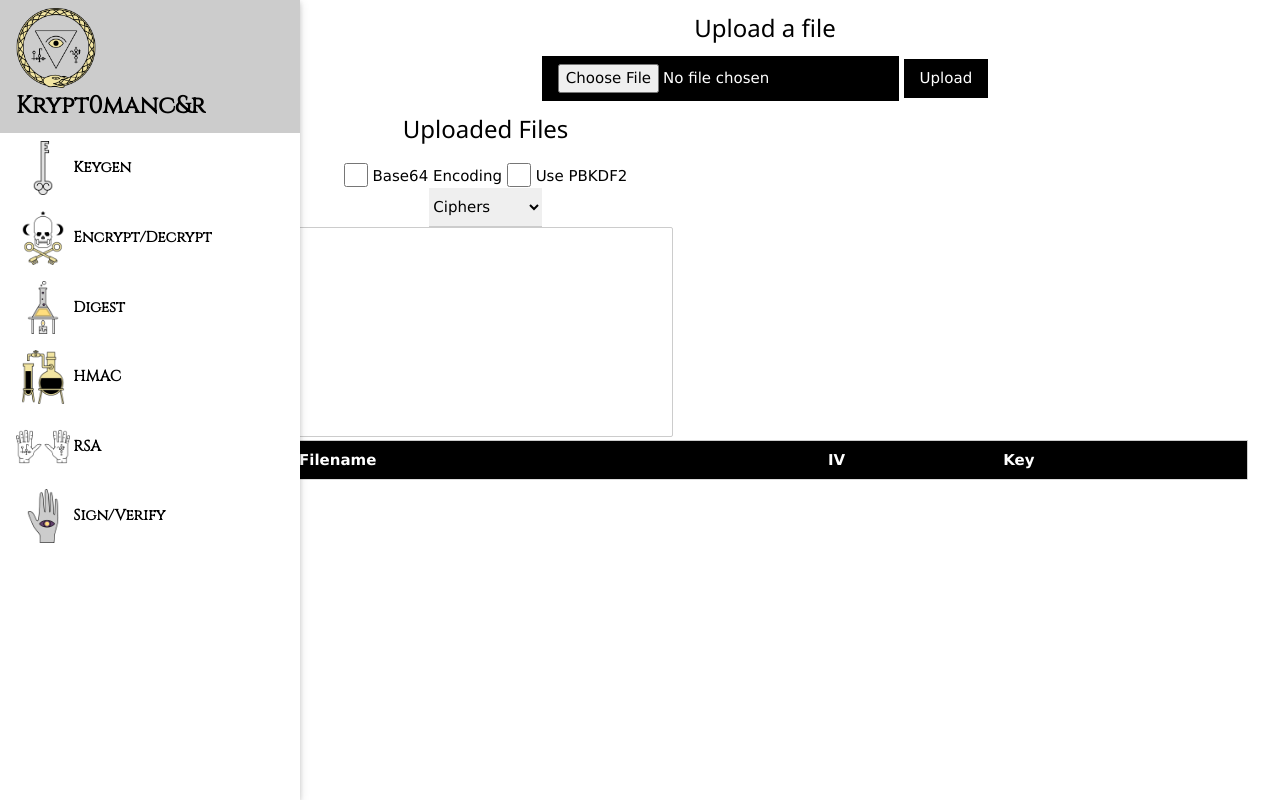
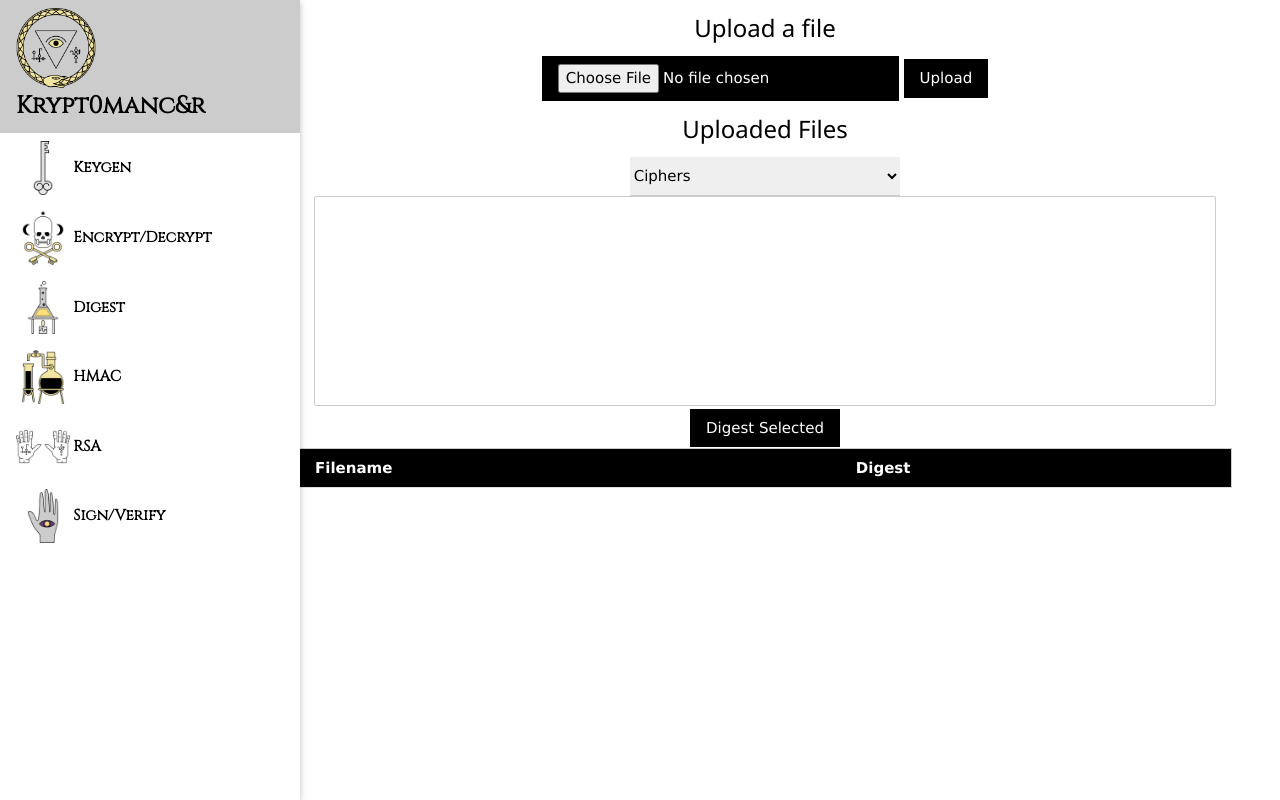
Before and after one commit to hoakbuilds/kryptomancer, a Python web app: template templates/digester.html in a window 1280 px wide. Run offline with Jinja, Linux system fonts and the light colour scheme; the template is opened without the code that fills it, so the values that code supplies are empty.

Commit message:
Digest is working for all selected files for sha1, sha256 and md5

```diff
--- a/templates/digester.html
+++ b/templates/digester.html
@@ -2,7 +2,7 @@
 
 {% block content %}
 
-<div class="w3-center">
+<div class="w3-container w3-center">
   <div class="w3-container w3-center">
     <div class="w3-container w3-center">
       <h3 class="w3">Upload a file</h3>
@@ -12,13 +12,9 @@
       </form>
     </div>
     <div class="w3-container w3-center">
-        <div class="w3-container w3-left">
+        <div class="w3-container w3-center">
             <h3 class="w3">Uploaded Files</h3>
             <form id="files" action="/digester/" method="POST">
-                <input class="w3-check" type="checkbox">
-                <label>Base64 Encoding</label>
-                <input class="w3-check" type="checkbox">
-                <label>Use PBKDF2</label>
                 <select class="w3-select" name="selected_cipher" style="max-width:30%;right:0;">
                 <div class="w3-dropdown-content w3-bar-block w3-border" >
                     <option disabled selected value="" class="w3-bar-item w3-select">Ciphers</option>
@@ -32,6 +28,7 @@
                     <option class="w3-list" value="{{item}}" name="selected_files">{{ item }} </option>
                 {% endfor %}
                 </select>
+                <input class="w3-btn w3-black w3-hover-white" formaction="/digest_file/" type="submit" value="Digest Selected">
             </form>
         </div>
     </div>
@@ -40,14 +37,12 @@
       <table class="w3-table-all">
       <tr class="w3-black">
         <th>Filename</th>
-        <th>IV</th>
-        <th>Key</th>
+        <th>Digest</th>
       </tr>
-      {% for item in enc_info  %}
+      {% for item in digest_info  %}
         <tr>
           <td> {{ item.filename }}</td>
-          <td> {{ item.iv }}</td>
-          <td> {{ item.key }}</td>
+          <td> {{ item.hash }}</td>
         </tr>
       {% endfor %}
       </table>
--- a/templates/nav.html
+++ b/templates/nav.html
@@ -23,11 +23,6 @@
     <span id="myIntro" class="w3-hide">W3.CSS: Introduction</span></p>
 </div>
 
-
-
-
-
-<!-------------------------caralhooooooooo---------------------------------->
 
 
 <!-- The actual snackbar -->
```
Also changed, not shown: kryptoflask/openssl/openssl.py (+25 -0 lines), kryptoflask/routes/routes.py (+30 -1 lines).
